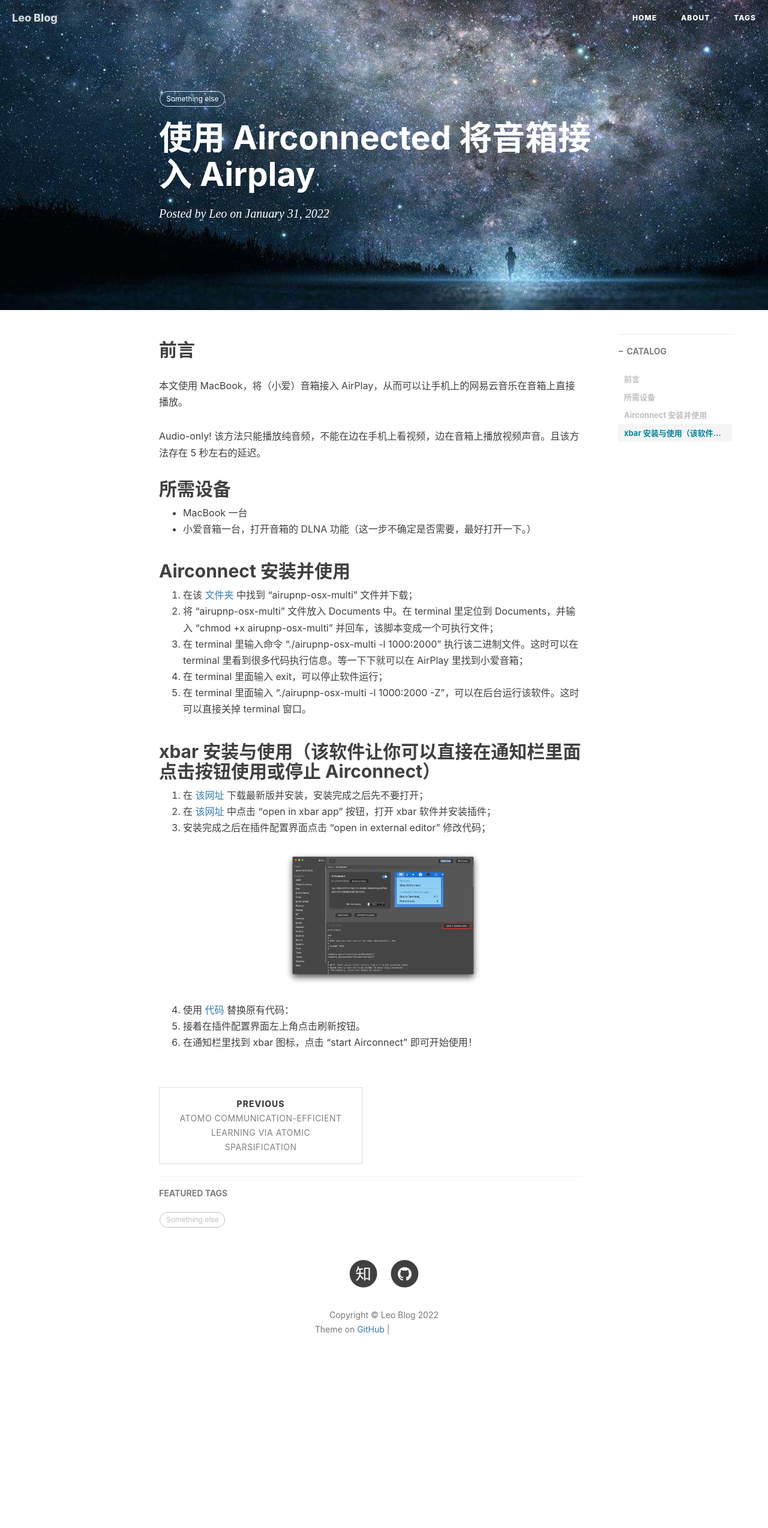
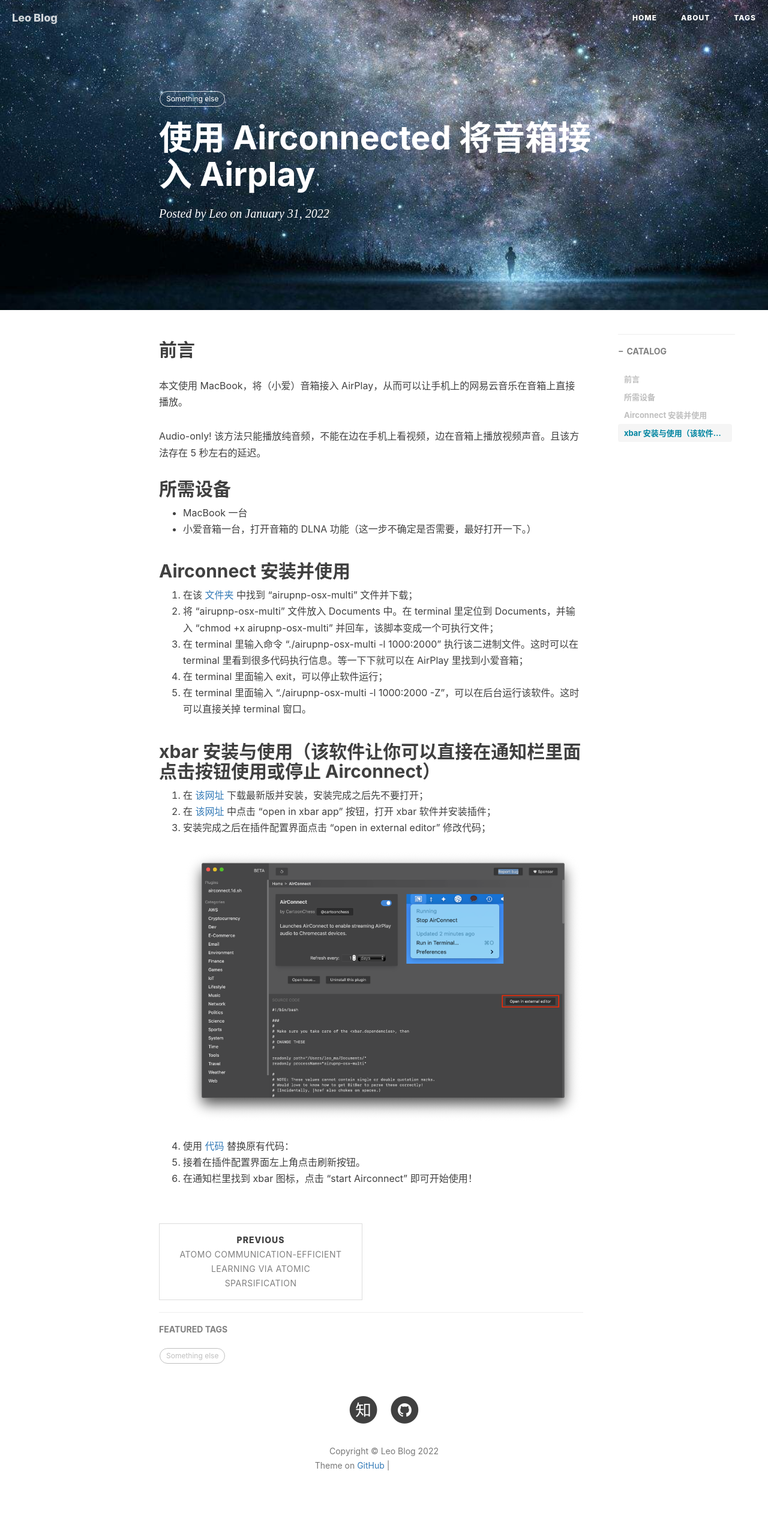
Before and after one commit to derek1998/derek1998.github.io, a Jekyll site: the page built from _posts/2022-01-31-Airconnect.md, in a window 1280 px wide. Shown: the whole page at 60% size. Built offline with Jekyll 4.4.1, drawn with Linux system fonts in a browser that asks for light colours; nearby versions of some CDN libraries; comment, search, counter and statistics services are not loaded; before the commit the page ends 2321 px from its top, so only the background shows below that; grey boxes are pictures that could not be loaded.

Commit message:
Update 2022-01-31-Airconnect.md

```diff
--- a/_posts/2022-01-31-Airconnect.md
+++ b/_posts/2022-01-31-Airconnect.md
@@ -32,7 +32,8 @@ tags:
 
 1. 在 [该网址](https://github.com/matryer/xbar/releases) 下载最新版并安装，安装完成之后先不要打开；
 2. 在 [该网址](https://xbarapp.com/docs/plugins/Music/airconnect.1d.sh.html) 中点击 "open in xbar app" 按钮，打开 xbar 软件并安装插件；
-3. 安装完成之后在插件配置界面点击 “open in external editor” 修改代码；<img src="https://github.com/derek1998/derek1998.github.io/blob/main/figures/plugin.png" width="50%">
+3. 安装完成之后在插件配置界面点击 “open in external editor” 修改代码；
+![image](https://github.com/derek1998/derek1998.github.io/blob/main/figures/plugin.png)
 4. 使用 [代码](https://github.com/derek1998/derek1998.github.io/blob/main/src/xbar_plugin.txt) 替换原有代码：
 5. 接着在插件配置界面左上角点击刷新按钮。
 6. 在通知栏里找到 xbar 图标，点击 “start Airconnect” 即可开始使用！
```
